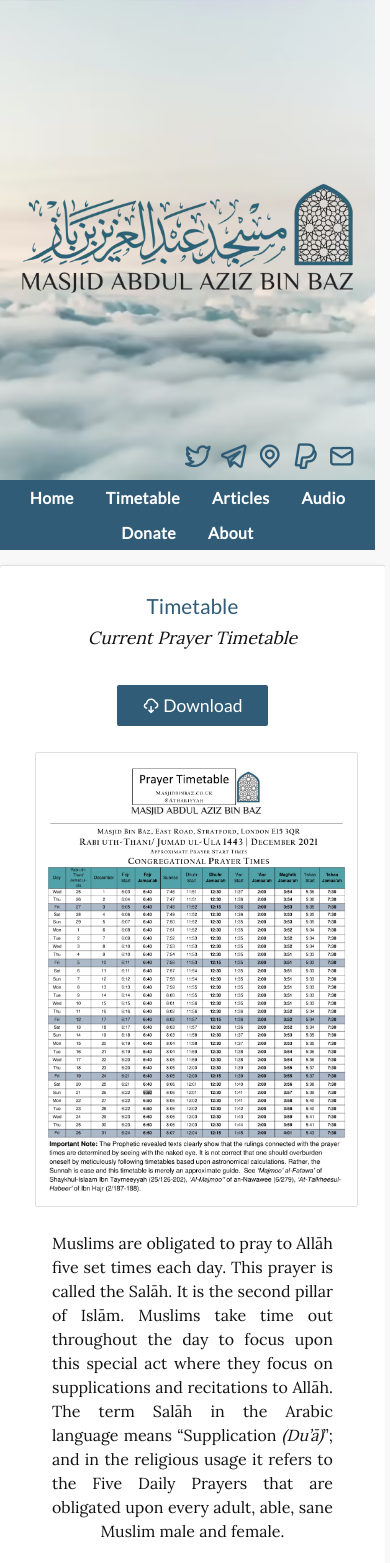
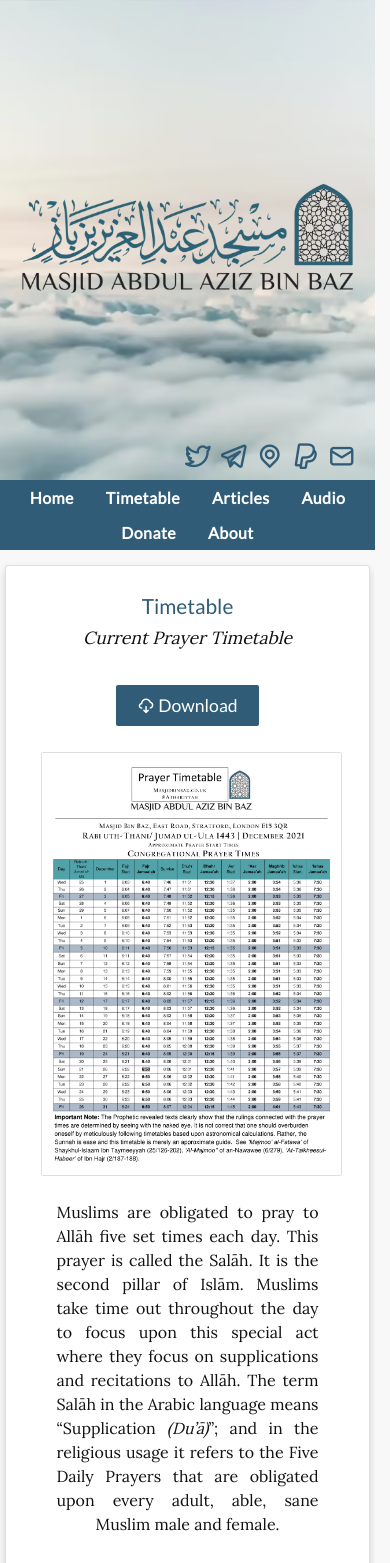
Before and after one commit to AbdullahRehmat/Masjid-Bin-Baz-Site, a Flask app: page /timetable in a window 390 px wide. Shown: the top 1563 px of the page. Run offline with Flask 2, Linux system fonts and the light colour scheme; data comes from the database, SQL or seed files in the repository; parts of the project's set-up code (start-up, migrations or seed data) failed here and were passed over; some libraries are stand-ins or nearby versions.

Commit message:
Improved CSS Code
Changed the way that the CSS Code accounts for the Timetable Page
having 1.7rem of padding.

```diff
--- a/static/css/main.css
+++ b/static/css/main.css
@@ -899,7 +899,8 @@ footer {
 
   /* TIMETABLE PAGE SPECIFIC CSS STYLES */
   #timetable-grid {
-    width: 85.75vw;
+    /* width: 85.75vw; */
+    width: calc(93vw - 3.4rem);
     grid-template-columns: 1fr;
     grid-template-rows: auto auto 4vh 1fr;
     grid-template-areas:
@@ -1022,7 +1023,7 @@ footer {
 
   /* TIMETABLE PAGE SPECIFIC CSS STYLES */
   #timetable-grid {
-    width: 84.75vw;
+    width: calc(93vw - 3.4rem);
     grid-template-columns: 1fr;
     grid-template-rows: auto auto 5vh 1fr;
     grid-template-areas:
```
